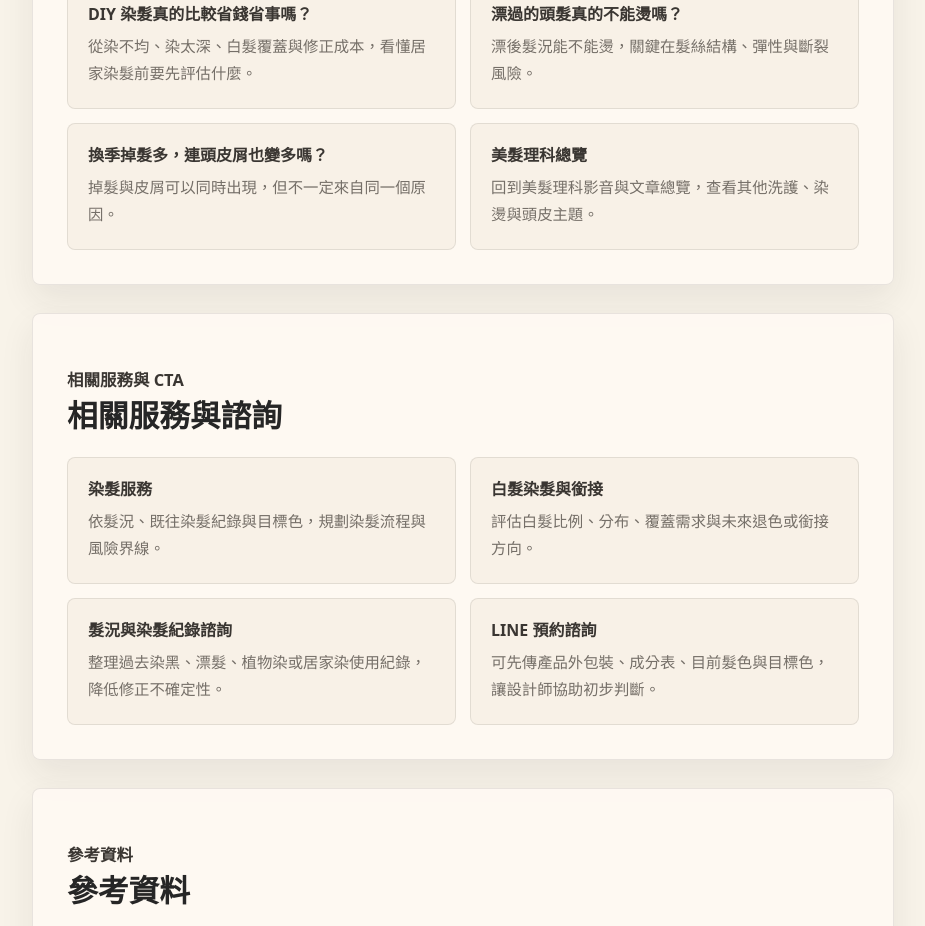
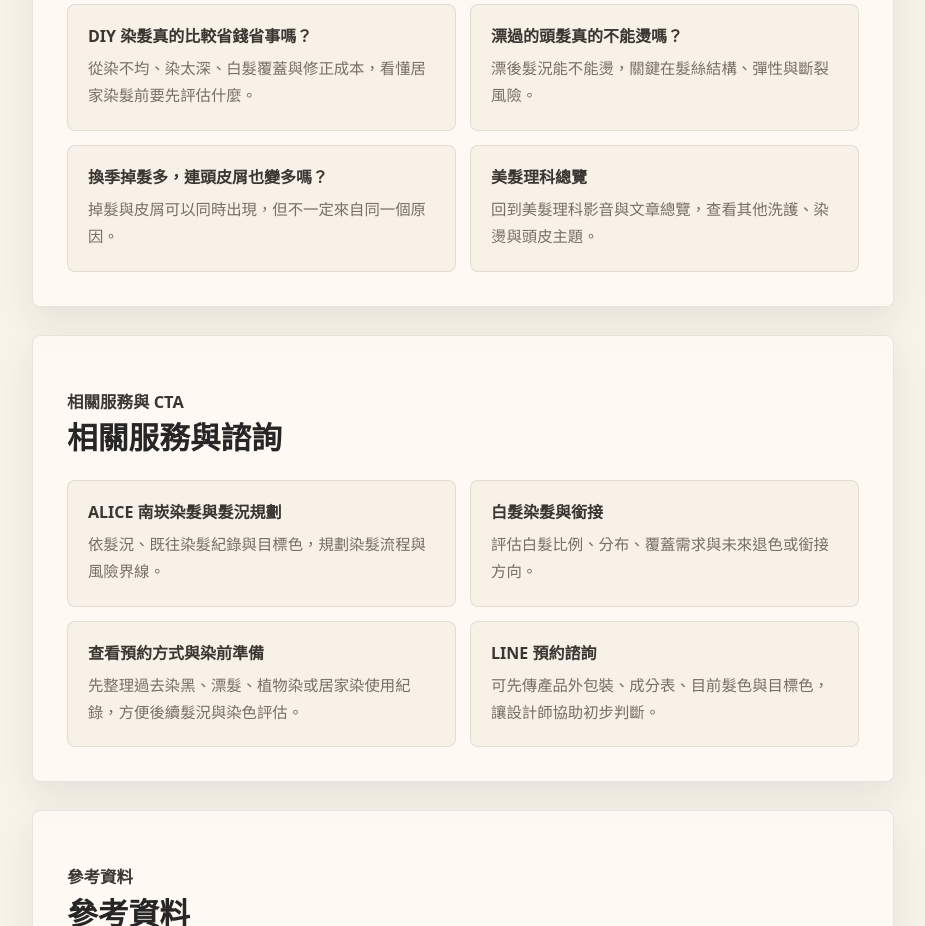
Before and after one commit to jaypenny-couple/-, a plain HTML site: page hair-science/natural-herbal-hair-dye-safety.html in a window 1280 px wide. Shown: the part 9688-10614 px from the top of the page, without its empty margins (18-943 px from the left). Drawn offline with Linux system fonts and the light colour scheme.

Commit message:
SEO: refine internal links for natural-herbal-hair-dye-safety.html

```diff
--- a/hair-science/natural-herbal-hair-dye-safety.html
+++ b/hair-science/natural-herbal-hair-dye-safety.html
@@ -292,6 +292,7 @@
                 <h3><a href="../designers/jay-chang.html" rel="author">張杰煬 Jay</a></h3>
                 <span class="role">講師級設計師｜美髮理科小教室主理人</span>
                 <p>Jay 長期從染髮配方、人工色素紀錄、產品標示與髮質承受度，協助顧客理解不同染髮方式。本文提供一般染髮成分與安全知識，不作為過敏診斷或醫療建議。</p>
+                <a class="article-link-arrow" href="../designers/jay-chang.html" rel="author">認識張杰煬 Jay 的染髮與藥劑專業背景</a>
               </div>
             </div>
           </section>
@@ -323,9 +324,9 @@
             <p class="section-kicker">相關服務與 CTA</p>
             <h2>相關服務與諮詢</h2>
             <div class="related-grid">
-              <a class="mini-card" href="../services.html#color" data-track-event="hair_science_related_click" data-track-title="染髮服務" data-track-slug="services-color" data-track-category="color" data-track-position="related-natural-herbal-hair-dye-safety-1"><strong>染髮服務</strong><p>依髮況、既往染髮紀錄與目標色，規劃染髮流程與風險界線。</p></a>
+              <a class="mini-card" href="../services/nankan-hair-color.html" data-track-event="hair_science_related_click" data-track-title="ALICE 南崁染髮與髮況規劃" data-track-slug="nankan-hair-color" data-track-category="color" data-track-position="related-natural-herbal-hair-dye-safety-1"><strong>ALICE 南崁染髮與髮況規劃</strong><p>依髮況、既往染髮紀錄與目標色，規劃染髮流程與風險界線。</p></a>
               <a class="mini-card" href="../services.html#color" data-track-event="hair_science_related_click" data-track-title="白髮染髮與銜接" data-track-slug="services-color" data-track-category="color" data-track-position="related-natural-herbal-hair-dye-safety-2"><strong>白髮染髮與銜接</strong><p>評估白髮比例、分布、覆蓋需求與未來退色或銜接方向。</p></a>
-              <a class="mini-card" href="../services.html" data-track-event="hair_science_related_click" data-track-title="髮況與染髮紀錄諮詢" data-track-slug="services" data-track-category="related" data-track-position="related-natural-herbal-hair-dye-safety-3"><strong>髮況與染髮紀錄諮詢</strong><p>整理過去染黑、漂髮、植物染或居家染使用紀錄，降低修正不確定性。</p></a>
+              <a class="mini-card" href="../booking.html" data-track-event="hair_science_related_click" data-track-title="預約方式與染前準備" data-track-slug="booking" data-track-category="conversion" data-track-position="related-natural-herbal-hair-dye-safety-3"><strong>查看預約方式與染前準備</strong><p>先整理過去染黑、漂髮、植物染或居家染使用紀錄，方便後續髮況與染色評估。</p></a>
               <a class="mini-card" href="https://page.line.me/tqv5483y" target="_blank" rel="noopener" data-track-event="hair_science_related_click" data-track-title="LINE 預約諮詢" data-track-slug="line" data-track-category="conversion" data-track-position="related-natural-herbal-hair-dye-safety-4"><strong>LINE 預約諮詢</strong><p>可先傳產品外包裝、成分表、目前髮色與目標色，讓設計師協助初步判斷。</p></a>
             </div>
           </section>
```
